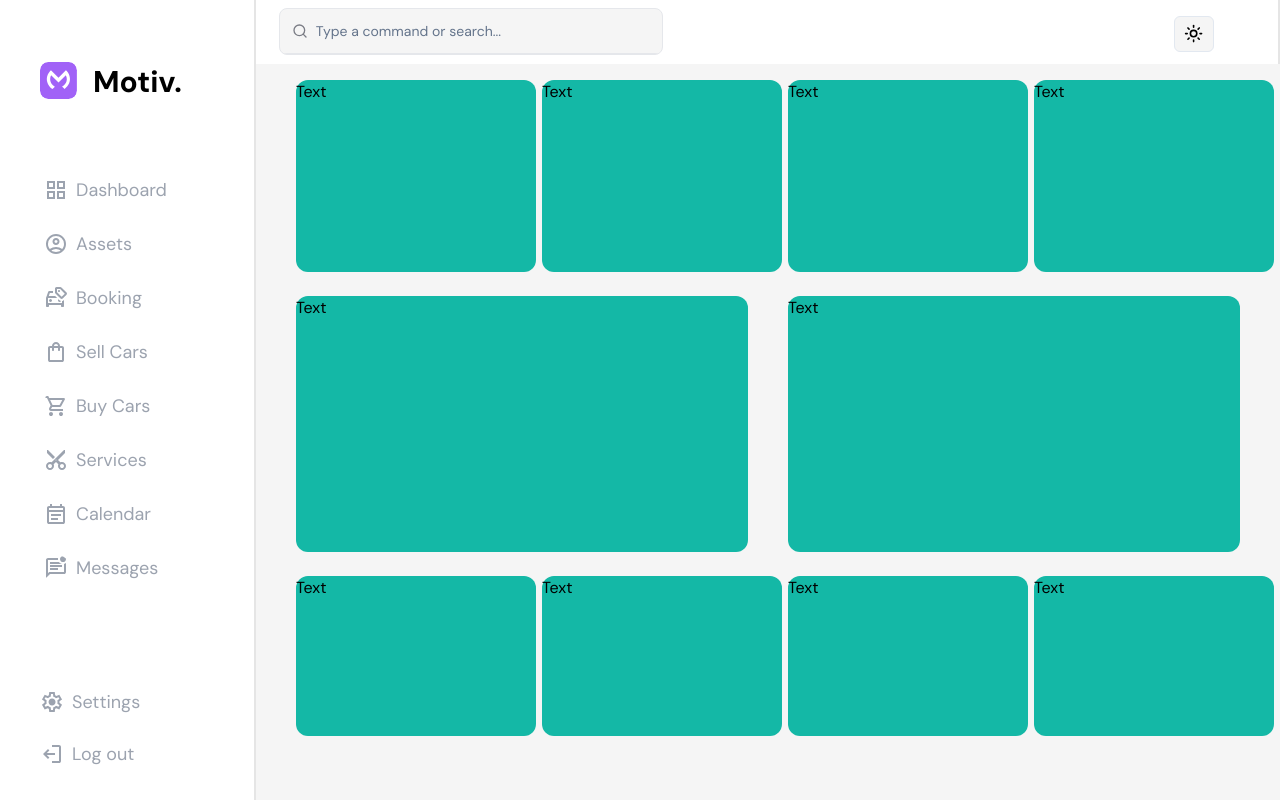
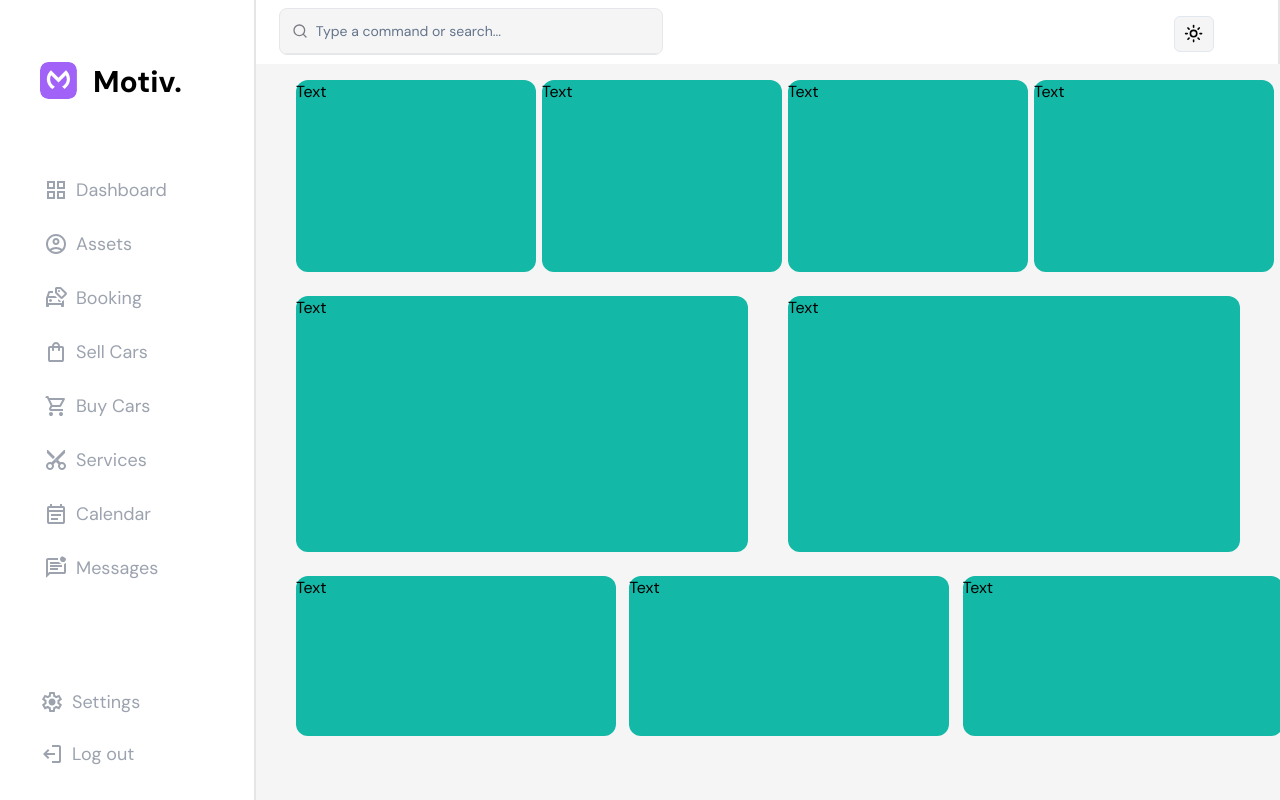
Before and after one commit to srinivas-pradhan/car-dashboard-ui, a Next.js app: page / in a window 1280 px wide. Built offline with nearby package versions, Linux system fonts and the light colour scheme; no server answers.

Commit message:
Update GridLayout.tsx

```diff
--- a/components/Dashboard/GridLayout.tsx
+++ b/components/Dashboard/GridLayout.tsx
@@ -3,6 +3,7 @@
 const  GridLayout = () => {
     return (
         <div className="pl-[20%] flex justify-center">
+            <div>
                 <ul className="grid grid-cols-4 ml-10 mr-10 mt-4 gap-x-10 gap-y-6">
                     <li className="rounded-xl bg-teal-500 w-60 h-48">Text</li>
                     <li className="rounded-xl bg-teal-500 w-60 h-48">Text</li>
@@ -10,11 +11,14 @@ const  GridLayout = () => {
                     <li className="rounded-xl bg-teal-500 w-60 h-48">Text</li>
                     <li className="col-span-2 rounded-xl bg-teal-500 w-full h-64">Text</li>
                     <li className="col-span-2 rounded-xl bg-teal-500 w-full h-64">Text</li>
-                <li className="rounded-xl bg-teal-500 w-60 h-40">Text</li>
-                <li className="rounded-xl bg-teal-500 w-60 h-40">Text</li>
-                <li className="rounded-xl bg-teal-500 w-60 h-40">Text</li>
-                <li className="rounded-xl bg-teal-500 w-60 h-40">Text</li>
                 </ul>
+                <ul className="grid grid-cols-3 ml-10 mr-10 mt-6 gap-x-14">
+                    <li className="rounded-xl bg-teal-500 w-80 h-40">Text</li>
+                    <li className="rounded-xl bg-teal-500 w-80 h-40">Text</li>
+                    <li className="rounded-xl bg-teal-500 w-80 h-40">Text</li>
+                </ul>
+
+            </div>
         </div>
 
 
```
Lines whose indentation alone changed are shown as unchanged.
